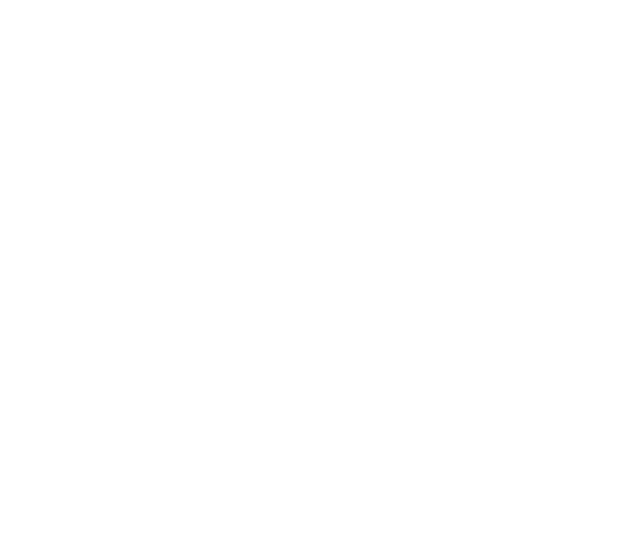
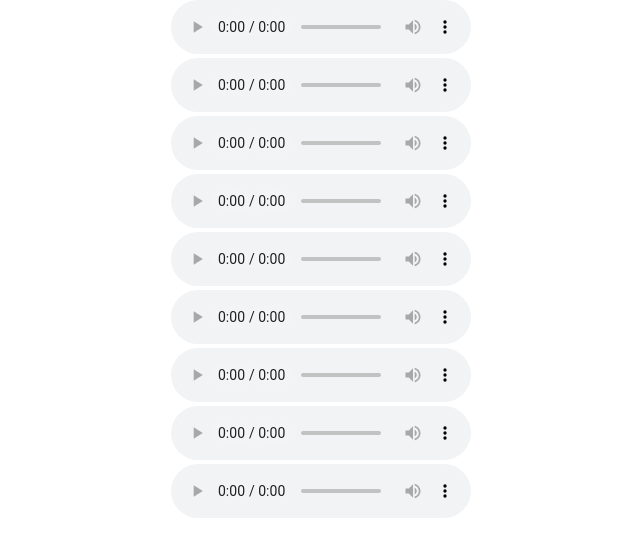
Before and after one commit to hajczek/drum-machine, a React (Create React App) app: page / in a window 1280 px wide. Shown: the top 556 px of the page, without its empty margins (319-959 px from the left). Built offline with nearby package versions, Linux system fonts and the light colour scheme.

Commit message:
Added file with sounds

```diff
--- a/src/App.js
+++ b/src/App.js
@@ -1,62 +1,71 @@
 import React from 'react';
 import './App.css';
+import s1 from './assets/sounds/s1.mp3';
+import s2 from './assets/sounds/s2.mp3';
+import s3 from './assets/sounds/s3.mp3';
+import s4 from './assets/sounds/s4.mp3';
+import s5 from './assets/sounds/s5.mp3';
+import s6 from './assets/sounds/s6.mp3';
+import s7 from './assets/sounds/s7.mp3';
+import s8 from './assets/sounds/s8.mp3';
+import s9 from './assets/sounds/s9.mp3';
 
 function App() {
   return (
     <div className="App">
       <div id="drum-machine">
         <div id="display">
-          <div class="drum-pad">
-            <audio class="clip" id="Q">
-              <source src="" type=""></source>
+          <div className="drum-pad">
+            <audio controls className="clip" id="Q">
+              <source src={s1} type="audio/mpeg"></source>
               Q
             </audio>
           </div>
-          <div class="drum-pad">
-            <audio class="clip" id="W">
-              <source src="" type=""></source>
+          <div className="drum-pad">
+            <audio controls className="clip" id="W">
+              <source src={s2} type="audio/mpeg"></source>
               W
             </audio>
           </div>
-          <div class="drum-pad">
-            <audio class="clip" id="E">
-             <source src="" type=""></source>
+          <div className="drum-pad">
+            <audio controls className="clip" id="E">
+             <source src={s3} type="audio/mpeg"></source>
               E
             </audio>
           </div>
-          <div class="drum-pad">
-            <audio class="clip" id="A">
-              <source src="" type=""></source>
+          <div className="drum-pad">
+            <audio controls className="clip" id="A">
+              <source src={s4} type="audio/mpeg"></source>
               A
             </audio>
           </div>
-          <div class="drum-pad">
-            <audio class="clip" id="S">
-              <source src="" type=""></source>
+          <div className="drum-pad">
+            <audio controls className="clip" id="S">
+              <source src={s5} type="audio/mpeg"></source>
               S
             </audio>
           </div>
-          <div class="drum-pad">
-            <audio class="clip" id="D">
-              <source src="" type=""></source>
+          <div className="drum-pad">
+            <audio controls className="clip" id="D">
+              <source src={s6} type="audio/mpeg"></source>
               D
             </audio>
           </div>
-          <div class="drum-pad">
-            <audio class="clip" id="Z">
-              <source src="" type=""></source>
+          <div className="drum-pad">
+            <audio controls className="clip" id="Z">
+              <source src={s7} type="audio/mpeg"></source>
               Z
             </audio>
           </div>
-          <div class="drum-pad">
-            <audio class="clip" id="X">
-              <source src="" type=""></source>
+          <div className="drum-pad">
+            <audio controls className="clip" id="X">
+              <source src={s8} type="audio/mpeg"></source>
               X
             </audio>
           </div>
-          <div class="drum-pad">
-            <audio class="clip" id="C">
-              <source src="" type=""></source>
+          <div className="drum-pad">
+            <audio controls className="clip" id="C">
+              <source src={s9} type="audio/mpeg"></source>
               C
             </audio>
           </div>
```
